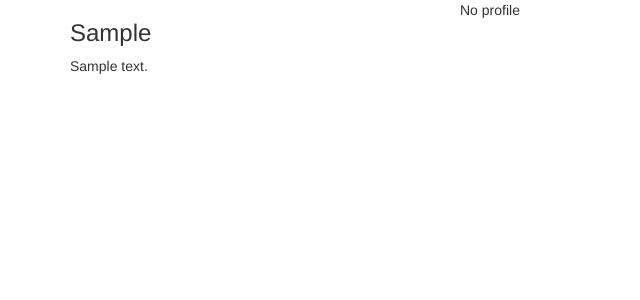
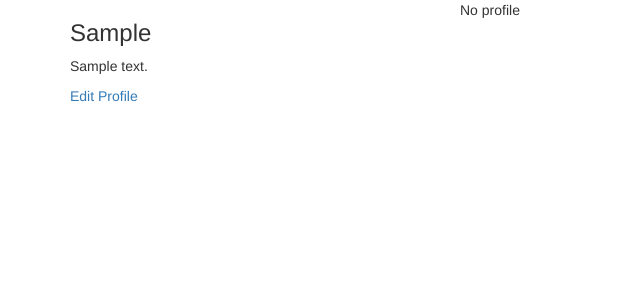
Before and after one commit to VickyMutai/movie-review, a Flask app: template app/templates/profile/profile.html in a window 1280 px wide. Shown: the top 300 px of the page, without its empty margins (0-640 px from the left). Run offline with Flask 2, Linux system fonts and the light colour scheme; a user stored in the database is signed in; tables that the repository leaves empty hold one stand-in row (values such as "Sample post"); the template is opened without the code that fills it: values that come from a table or form of the project are taken from there, most other values are stand-ins (such as "Sample title", 1, 10 or a date in 2020); some libraries are stand-ins or nearby versions.

Commit message:
create update file

```diff
--- a/app/templates/profile/profile.html
+++ b/app/templates/profile/profile.html
@@ -22,5 +22,8 @@
             {% endif %}
         </div>
     </div>
+    {% if user == current_user %}
+        <a href="{{url_for('main.update_profile', uname=user.username)}}">Edit Profile</a>
+    {% endif %}
 </div>
 {% endblock %}
```
Also changed, not shown: app/templates/profile/update.html (added).
